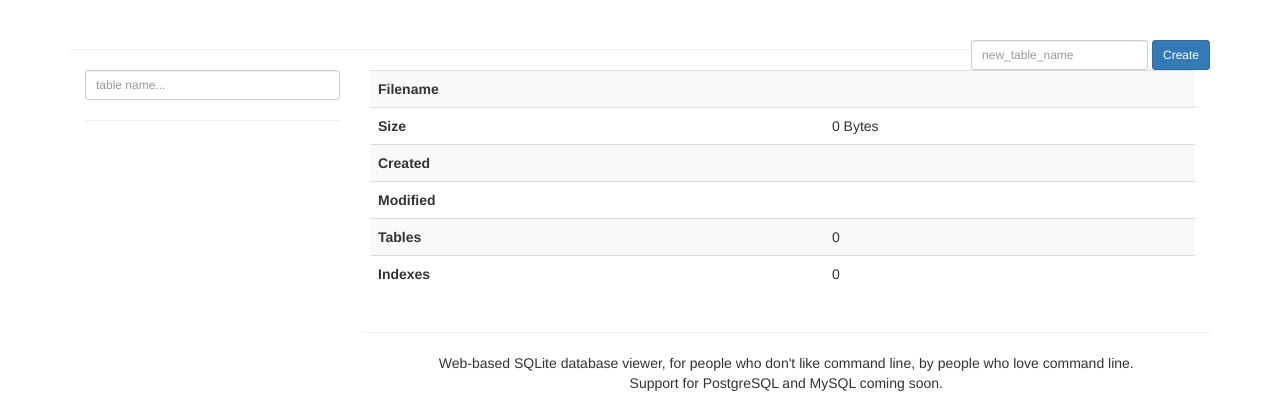
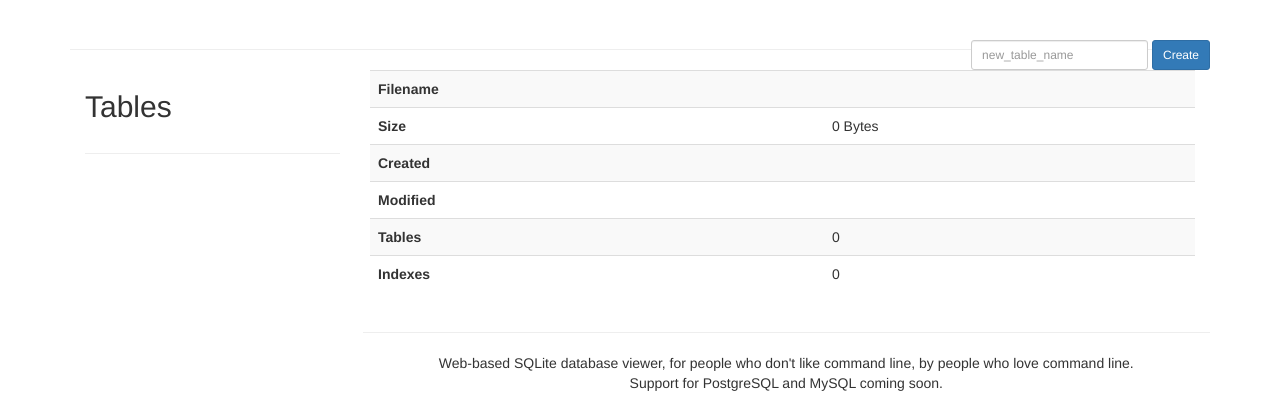
Before and after one commit to technofile/sqlite-db-viewer, a Python web app: template templates/index.html in a window 1280 px wide. Shown: the top 420 px of the page. Run offline with Jinja, Linux system fonts and the light colour scheme; the template is opened without the code that fills it, so the values that code supplies are empty; some libraries are stand-ins or nearby versions.

Commit message:
heading instead of a placeholder

```diff
--- a/templates/base_tables.html
+++ b/templates/base_tables.html
@@ -1,6 +1,8 @@
 {% extends "base.html" %}
 {% block sidebar %}
-<input class="form-control input-sm" id="table-search" placeholder="table name..." type="text" />
+	<h2 class="sidebar-brand">
+		Tables
+	</h2>
 	<ul class="nav nav-pills nav-stacked" role="tablist">
 	{% for table_name in tables|sort %}
 		{% if table_name not in virtual_tables_corollary %}
```
